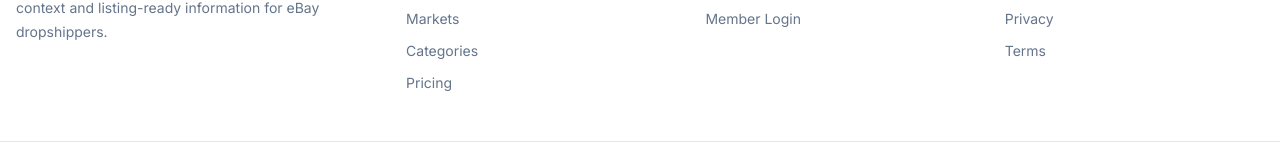
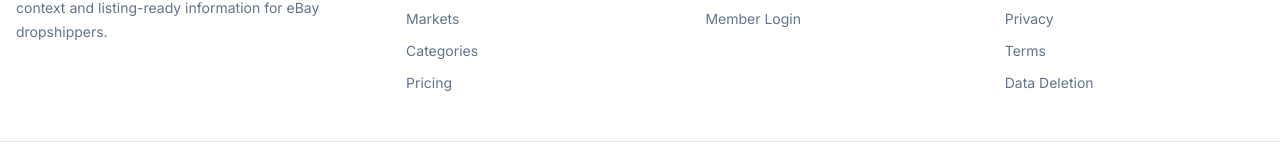
Before and after one commit to ponzey717/ecommpilot-main, a Next.js app: page / in a window 1280 px wide. Shown: the part 6664-6826 px from the top of the page. Built offline with nearby package versions, Linux system fonts and the light colour scheme.

Commit message:
feat: add data deletion policy to public footer

```diff
--- a/src/components/site/footer.tsx
+++ b/src/components/site/footer.tsx
@@ -38,6 +38,7 @@ export function SiteFooter() {
             <Link href={routes.contact}>Contact</Link>
             <Link href={routes.privacy}>Privacy</Link>
             <Link href={routes.terms}>Terms</Link>
+            <Link href={routes.dataDeletion}>Data Deletion</Link>
           </div>
         </div>
       </div>
```
